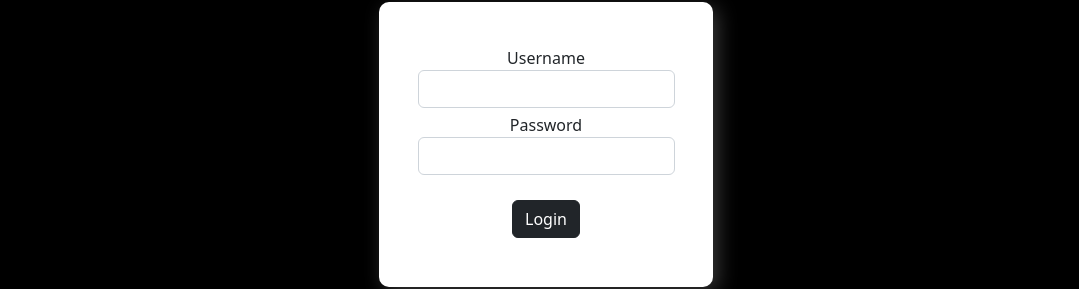
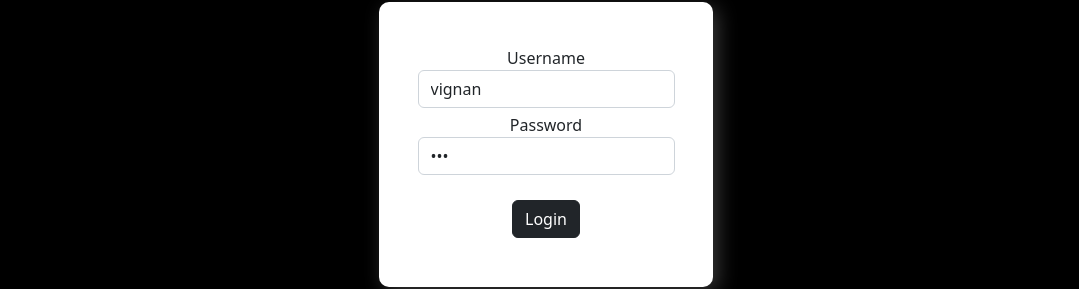
Before and after one commit to vignan37/favorite-movies-angular-application, an Angular app: page /#/login in a window 1280 px wide. Shown: the part 421-710 px from the top of the page, without its empty margins (94-1173 px from the left). Built offline with nearby package versions, Linux system fonts and the light colour scheme.

Commit message:
Autopopulate the username and password for time being

```diff
--- a/src/app/login/login.component.ts
+++ b/src/app/login/login.component.ts
@@ -9,8 +9,8 @@ import { AuthService } from '../services/auth.service';
   styleUrls: ['./login.component.scss']
 })
 export class LoginComponent {
-  username:string="";
-  password:string="";
+  username:string="vignan";
+  password:string="123";
   errorMsg:string="";
 
   constructor(private router:Router, private auth:AuthService){
```
